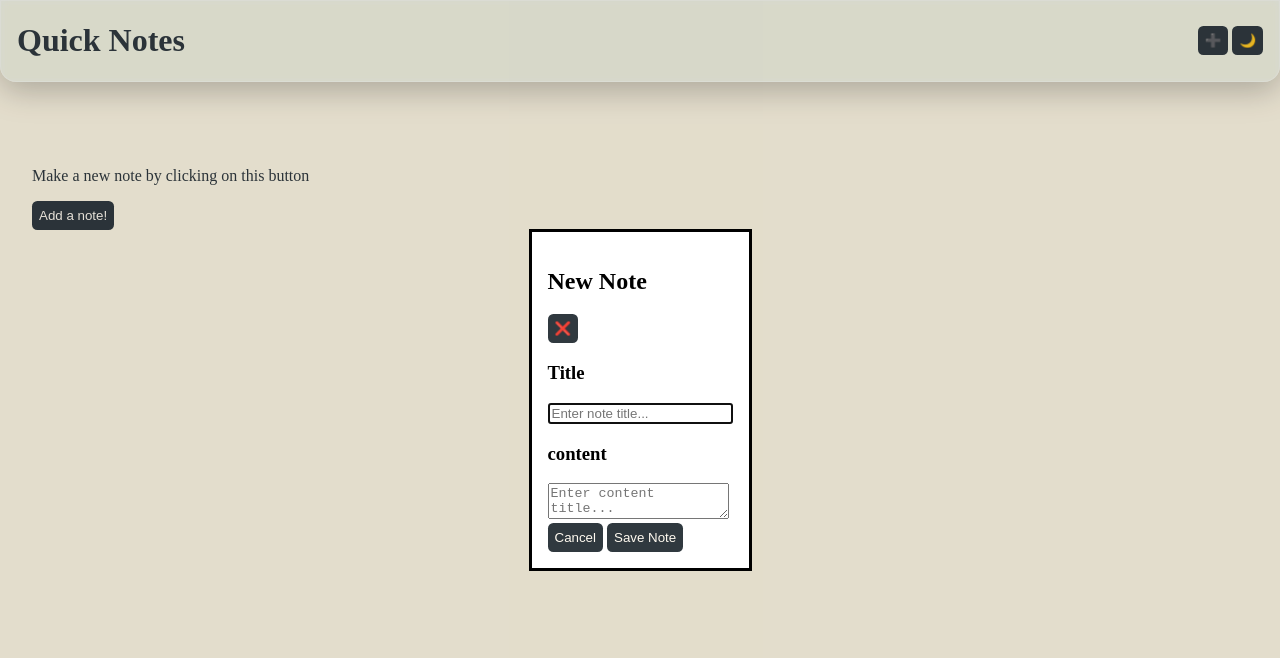
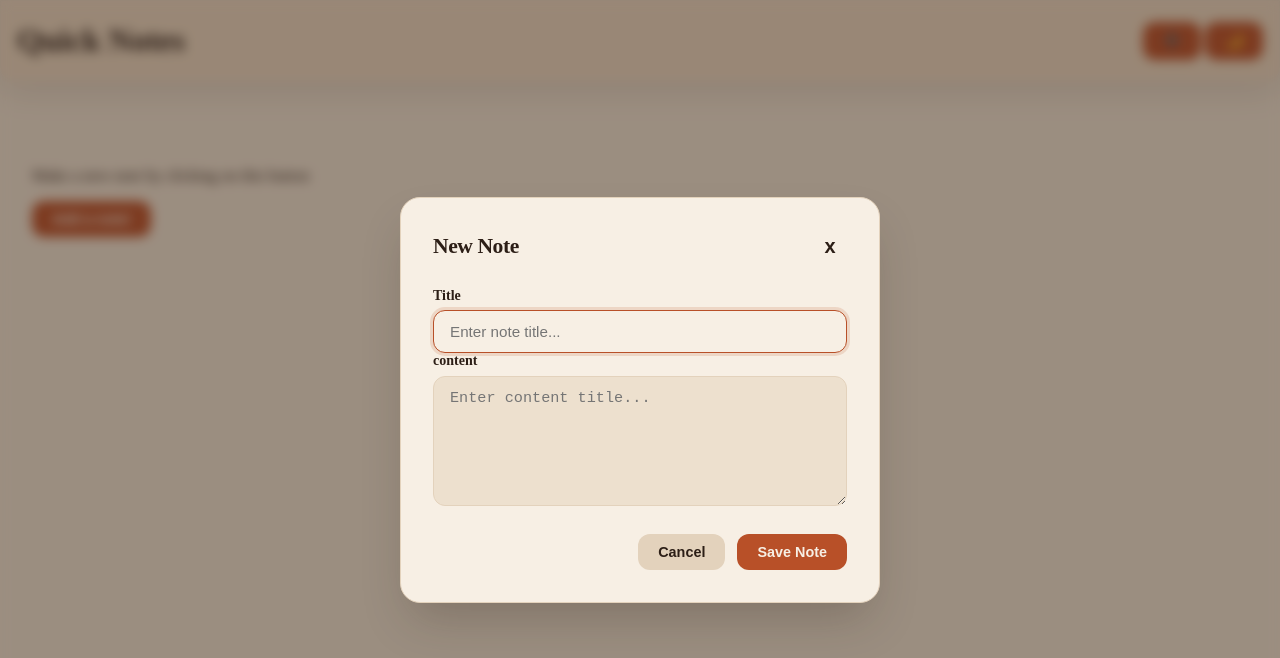
Before and after one commit to Mim1Kk/Notes-App, a plain HTML site: page index.html in a window 1280 px wide. Both pictures are taken after a click on the button "Add a note!". Drawn offline with Linux system fonts and the light colour scheme.

Commit message:
final changes for today// finished the basic functions and stylesheet

```diff
--- a/index.css
+++ b/index.css
@@ -1,61 +1,38 @@
-body{
-
-    background-color:#fdf6e3;
-    color: #30393F;
-
-    margin: 0 0;
-    padding: 0 0;
-
-
-
+body {
+  background-color: #ede0ce;
+  color: #2c1e16;
+  margin: 0;
+  padding: 0;
 }
 
-header{
-    background: rgba(220, 234, 240, 0.42);
-    backdrop-filter: blur(5px) saturate(180%);
-    -webkit-backdrop-filter: blur(5px) saturate(180%);
-    border: 1px solid rgba(255, 255, 255, 0.30);
-    border-radius: 0 0 1em 1em;
-    box-shadow: 0 8px 32px rgba(0, 0, 0, 0.25);
-
-    display:flex;
-    flex-direction:row;
-    align-items:center;
-    justify-content:space-between;
-
-    padding: 0 1rem 0 1rem ;
-
-    margin-bottom: 2.3em;
+header {
+  display: flex;
+  flex-direction: row;
+  align-items: center;
+  justify-content: space-between;
+  padding: 0 1rem;
+  margin-bottom: 2.3em;
+  background: rgba(227, 210, 188, 0.72);
+  backdrop-filter: blur(5px) saturate(180%);
+  -webkit-backdrop-filter: blur(5px) saturate(180%);
+  border: 1px solid #e3d2bc;
+  border-radius: 0 0 1em 1em;
+  box-shadow: 0 8px 32px rgba(44, 30, 22, 0.12);
 }
 
 button {
-
-    background-color:#30393F;
-    color:floralwhite;
-
-    border: none;
-    border-radius: 0.4em;
-
-
-    padding: 7px;
-
+  background-color: #b85028;
+  color: #f7efe4;
+  border: none;
+  border-radius: 12px;
+  padding: 0.65rem 1.25rem;
+  font-size: 0.9rem;
+  font-weight: 600;
+  cursor: pointer;
 }
 
-
-
-.note-card {
-  display: flex;
-  flex-direction: column;
-
-
-  min-height: 200px;
-  padding: 1.5rem;
-
-
-  background-color: #ffffff;
-  border: 1px solid #e5e0d3;
-  border-radius: 16px;
-  box-shadow: 0 4px 12px rgba(0, 0, 0, 0.05);
+button:hover {
+  background-color: #9a3f1c;
 }
 
 #notesContainer {
@@ -65,50 +42,207 @@ button {
   padding: 2rem;
 }
 
+.notes-grid {
+  display: flex;
+  flex-wrap: wrap;
+  gap: 10px;
+}
+
+.note-card {
+  display: flex;
+  flex-direction: column;
+  min-height: 200px;
+  padding: 1.5rem;
+  background-color: #f7efe4;
+  border: 1px solid #e3d2bc;
+  border-radius: 16px;
+  box-shadow: 0 4px 12px rgba(44, 30, 22, 0.07);
+}
+
+.note-title {
+  font-size: 2rem;
+  color: #2c1e16;
+}
+
+.note-content {
+  margin: 0;
+  font-size: 1rem;
+  line-height: 24px;
+  max-height: 6rem;
+  color: #2c1e16;
+  display: -webkit-box;
+  -webkit-box-orient: vertical;
+  -webkit-line-clamp: 4;
+  overflow: hidden;
+}
+
 .note-card-actions {
   margin-top: auto;
   display: flex;
   justify-content: flex-end;
   gap: 0.5rem;
+  margin-top: 0.5rem;
 }
 
-.edit-btn,
-.delete-btn {
+.edit-btn,.delete-btn,.expand-btn {
   display: inline-flex;
   align-items: center;
   justify-content: center;
+  width: 38px;
+  height: 38px;
+  padding: 0;
+  border: none;
+  border-radius: 12px;
+  background-color: #e3d2bc;
+  color: #2c1e16;
+  font-size: 1rem;
+  font-weight: 600;
+}
 
+.edit-btn:hover {
+  background-color: #ede0ce;
+}
 
+.expand-btn:hover {
+  background-color: #ede0ce;
+}
+
+.delete-btn:hover {
+  background-color: #b85028;
+  color: #f7efe4;
+}
+
+dialog {
+  box-sizing: border-box;
+  margin: auto;
+  inset: 0;
+  border: 1px solid #e3d2bc;
+  border-radius: 20px;
+  padding: 0;
+  background: #f7efe4;
+  color: #2c1e16;
+  max-width: 480px;
+  width: 92vw;
+  box-shadow: 0 24px 48px -12px rgba(44, 30, 22, 0.25);
+}
+
+dialog * {
+  box-sizing: border-box;
+}
+
+dialog::backdrop {
+  background: rgba(44, 30, 22, 0.42);
+  backdrop-filter: blur(6px);
+  -webkit-backdrop-filter: blur(6px);
+}
+
+.dialog-content {
+  padding: 2rem;
+}
+
+.dialog-header {
+  display: flex;
+  justify-content: space-between;
+  align-items: center;
+  margin-bottom: 1.5rem;
+}
+
+.dialog-title {
+  margin: 0;
+  font-size: 1.35rem;
+  font-weight: 700;
+  letter-spacing: -0.02em;
+  color: #2c1e16;
+}
+
+.close-btn {
+  display: inline-flex;
+  align-items: center;
+  justify-content: center;
   width: 34px;
   height: 34px;
-
-
+  padding: 0;
+  background: transparent;
+  color: #2c1e16;
+  font-size: 1.25rem;
   border: none;
-  border-radius: 8px;
-
-
-  background-color: #f3f4f6;
-  font-size: 0.95rem;
+  border-radius: 12px;
+  cursor: pointer;
 }
 
-.note-title{
-
-font-size: 2rem;
-
-
+.close-btn:hover {
+  background: #e3d2bc;
 }
 
-.note-content{
-
-    font-size: 1rem;
-
-
+.noteForm, .noteTitle, .noteContent {
+  width: 100%;
+  margin-bottom: 1.25rem;
+  display: flex;
+  flex-direction: column;
+  align-items: stretch;
 }
 
-.notes-grid {
+.form-label {
+  display: block;
+  margin-bottom: 0.4rem;
+  font-size: 0.875rem;
+  font-weight: 600;
+  color: #2c1e16;
+}
 
-    display:flex;
-    flex-wrap:wrap;
-    gap: 10px;
+.form-Title,
+.form-TextArea {
+  width: 100%;
+  padding: 0.75rem 1rem;
+  border: 1.5px solid #e3d2bc;
+  border-radius: 12px;
+  font-size: 0.95rem;
+  background: #ede0ce;
+  color: #2c1e16;
+}
 
+.form-Title:focus,.form-TextArea:focus {
+  outline: none;
+  background: #f7efe4;
+  border-color: #b85028;
+  box-shadow: 0 0 0 3px rgba(184, 80, 40, 0.16);
 }
+
+.form-TextArea {
+  resize: vertical;
+  min-height: 130px;
+}
+
+.dialog-actions {
+  display: flex;
+  gap: 0.75rem;
+  justify-content: flex-end;
+  margin-top: 1.5rem;
+}
+
+.cancel-btn,
+.save-btn {
+  padding: 0.65rem 1.25rem;
+  border: none;
+  border-radius: 12px;
+  font-weight: 600;
+  cursor: pointer;
+}
+
+.cancel-btn {
+  background: #e3d2bc;
+  color: #2c1e16;
+}
+
+.cancel-btn:hover {
+  background: #ede0ce;
+}
+
+.save-btn {
+  background: #b85028;
+  color: #f7efe4;
+}
+
+.save-btn:hover {
+  background: #9a3f1c;
+}
--- a/index.html
+++ b/index.html
@@ -20,18 +20,19 @@
     <main id="notesContainer" class="notes-grid"></main>
 
     <dialog id="noteDialog">
+        <div class="mainDialog">
             <div class="dialog-content">
                 <div class="dialog-header">
-                <h2 class="dialog-title" id="dialogTitle">Add New Note</h2>
-                <button class="close-btn" onclick="closeNoteDialog()">❌</button>
+                    <h2 class="dialog-title" id="dialogTitle"></h2>
+                    <button class="close-btn" onclick="closeNoteDialog()">x</button>
                 </div>
                 <form id="noteForm">
                     <div id="noteTitle">
-                    <h3 class="form-label">Title</h3>
+                        <label class="form-label">Title</label>
                         <input type="text"placeholder="Enter note title..." id="noteTitleField" class="form-Title" required>
                     </div>
-                <div id="notecontent">
-                    <h3 class="form-label">content</h3>
+                    <div id="note-content">
+                        <label class="form-label">content</label>
                         <textarea placeholder="Enter content title..." id="noteContent" class="form-TextArea"></textarea>
                     </div>
                     <div class="dialog-actions">
@@ -40,6 +41,24 @@
                     </div>
                 </form>
             </div>
+        </div>
+    </dialog>
+
+
+    <dialog id="noteDialog2">
+        <div class="mainDialog">
+            <div class="dialog-content">
+                <div class="dialog-header">
+                    <h2 class="note-title" id="ex-Title"></h2>
+                    <button class="close-btn" onclick="closeNoteDialog2()">x</button>
+                </div>
+                <div id="noteForm">
+                        <p  id="ex-Content"></p>
+                        <button type="button" class="cancel-btn" onclick="closeNoteDialog2()">Close</button>
+
+                </div>
+            </div>
+        </div>
     </dialog>
 
 
--- a/index.js
+++ b/index.js
@@ -1,4 +1,5 @@
 const noteDialog = document.getElementById('noteDialog');
+const noteDialog2 = document.getElementById('noteDialog2');
 const titleInput = document.getElementById('noteTitleField');
 const contentInput = document.getElementById('noteContent');
 const noteForm = document.getElementById('noteForm');
@@ -84,12 +85,26 @@ function renderNotes() {
             <h3 class="note-title">${note.title}</h3>
             <p class="note-content">${note.content}</p>
             <div class="note-card-actions">
+                <button class="expand-btn" onclick="openExpandedDialog('${note.id}')" title="Expand Note">🔍</button>
                 <button class="edit-btn" onclick="openNoteDialog('${note.id}')" title="Edit Note">✏️</button>
                 <button class="delete-btn" onclick="deleteNote('${note.id}')" title="Delete Note">🗑️</button>
             </div>
         </div>
     `).join('')
 
+}
+
+
+function openExpandedDialog(noteId){
+
+    const noteToShow = notes.find(note => note.id === noteId)
+
+    document.getElementById('ex-Title').textContent = noteToShow.title
+
+    document.getElementById('ex-Content').textContent = noteToShow.content
+
+
+    noteDialog2.showModal();
 }
 
 
@@ -119,6 +134,10 @@ function closeNoteDialog() {
     noteDialog.close()
 }
 
+function closeNoteDialog2() {
+    noteDialog2.close()
+}
+
 document.addEventListener('DOMContentLoaded', function(){
     notes = loadNotes()
     renderNotes()
```
Lines whose indentation alone changed are shown as unchanged.
